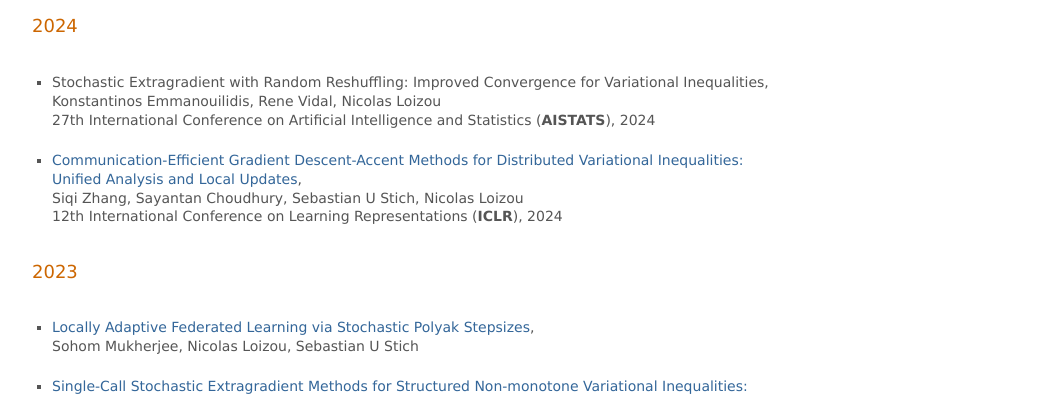
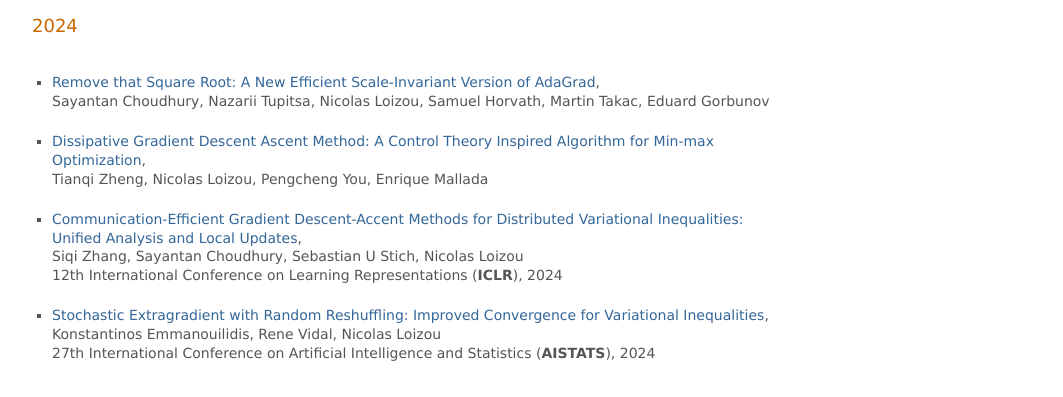
Before and after one commit to NicolasLoizou/NicolasLoizou.github.io, a plain HTML site: page publications.html in a window 1280 px wide. Shown: the part 396-793 px from the top of the page, without its empty margins (108-1171 px from the left). Drawn offline with Linux system fonts and the light colour scheme.

Commit message:
Update publications.html

```diff
--- a/publications.html
+++ b/publications.html
@@ -59,16 +59,25 @@ All papers are listed below by year of submission before they are published, or
 <h2>2024</h2>
 <ul>
   <li>
-    <p>Stochastic Extragradient with Random Reshuffling:
-Improved Convergence for Variational Inequalities, <br>
-      Konstantinos Emmanouilidis, Rene Vidal, Nicolas Loizou <br>
-      27th International Conference on
-Artificial Intelligence and Statistics (<b>AISTATS</b>), 2024 <br></p>
+      <p><a
+          href="https://arxiv.org/abs/2403.07148"> Remove that Square Root: A New Efficient Scale-Invariant Version of AdaGrad</a>, <br>
+      Sayantan Choudhury, Nazarii Tupitsa, Nicolas Loizou, Samuel Horvath, Martin Takac, Eduard Gorbunov <br>
+  </li>
+  <li>
+      <p><a
+          href="https://arxiv.org/abs/2403.09090"> Dissipative Gradient Descent Ascent Method: A Control Theory Inspired Algorithm for Min-max Optimization</a>, <br>
+      Tianqi Zheng, Nicolas Loizou, Pengcheng You, Enrique Mallada <br>
   </li>
   <li>
     <p><a
         href="https://arxiv.org/abs/2306.05100"> Communication-Efficient Gradient Descent-Accent Methods for Distributed Variational Inequalities: Unified Analysis and Local Updates</a>, <br>
       Siqi Zhang, Sayantan Choudhury, Sebastian U Stich, Nicolas Loizou <br> 12th International Conference on Learning Representations (<b>ICLR</b>), 2024 <br></p>
+  </li>
+  <li>
+      <p><a
+          href="https://arxiv.org/abs/2403.07148"> Stochastic Extragradient with Random Reshuffling: Improved Convergence for Variational Inequalities</a>, <br>
+      Konstantinos Emmanouilidis, Rene Vidal, Nicolas Loizou <br>
+      27th International Conference on Artificial Intelligence and Statistics (<b>AISTATS</b>), 2024 <br></p>
   </li>
 </ul>
 <h2>2023</h2>
```
